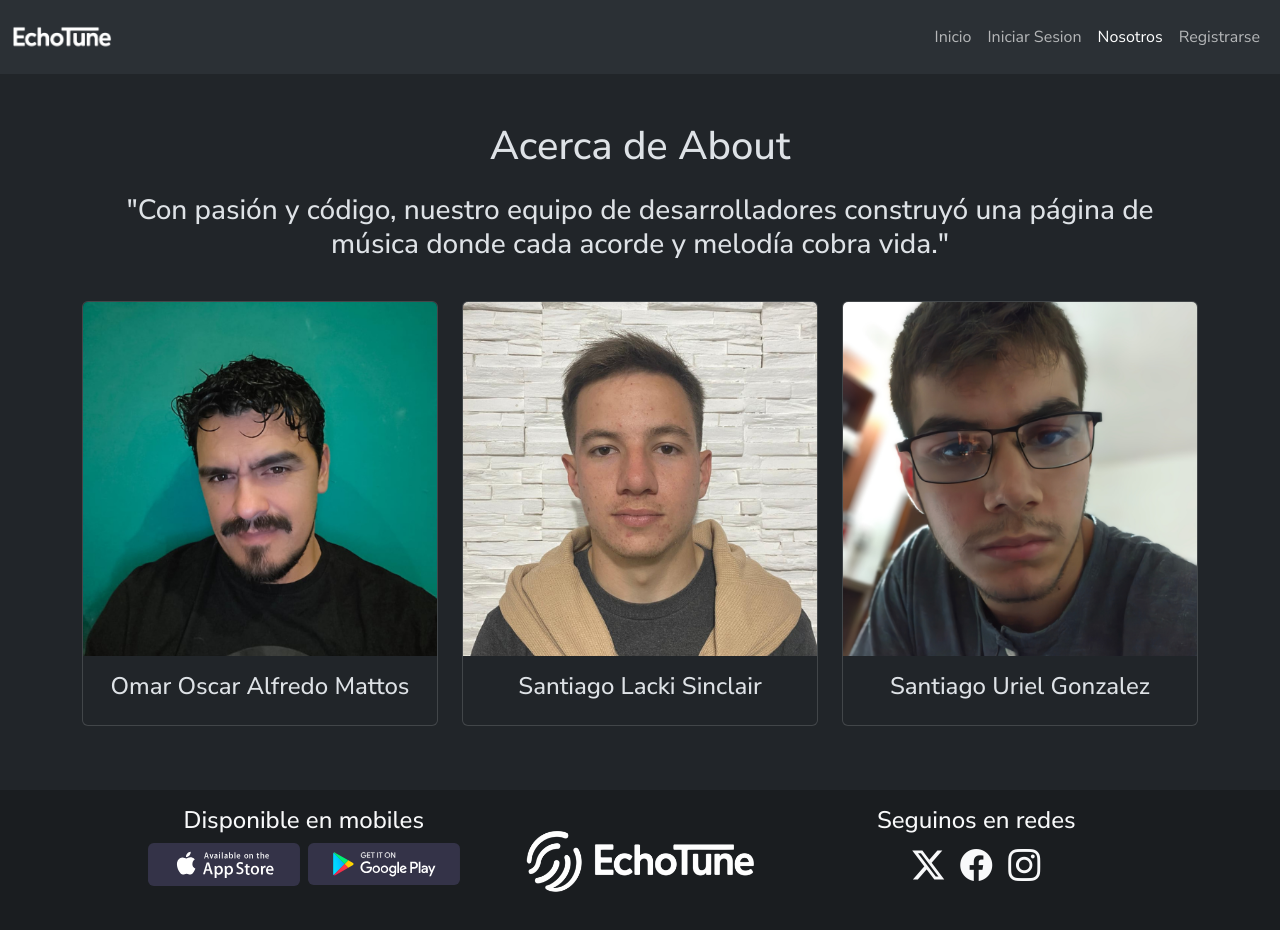
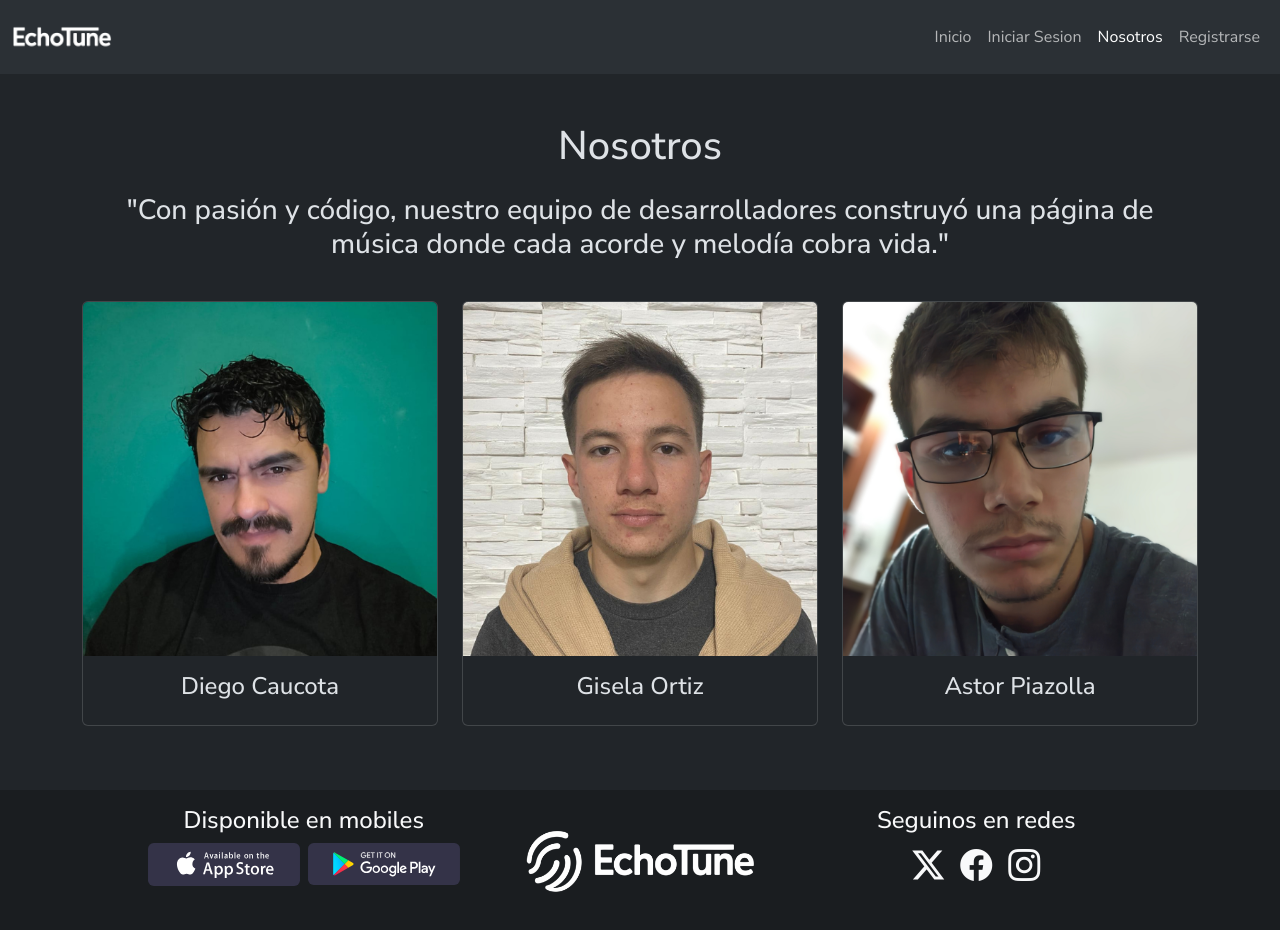
Before and after one commit to DieCau/react-audio-app, a React (Vite) app: page /nosotros in a window 1280 px wide. Shown: the top 930 px of the page. Built offline with nearby package versions, Linux system fonts and the light colour scheme.

Commit message:
fix: components pages About

```diff
--- a/src/components/pages/About.jsx
+++ b/src/components/pages/About.jsx
@@ -6,14 +6,14 @@ import omarmattos from "../../assets/omarmatt01.png"
 const About = () => {
     return (
         <Container className="my-5">
-            <h1 className='text-center fs-1'>Acerca de About</h1>
+            <h1 className='text-center fs-1'>Nosotros</h1>
             <h3 className="text-center my-4">"Con pasión y código, nuestro equipo de desarrolladores construyó una página de música donde cada acorde y melodía cobra vida."</h3>
             <Row>
                 <Col md={4} lg={4} className="my-3">
                 <Card className="w-100">
                     <img src={omarmattos} alt="Omar Mattos" className="img-fluid card-img-top"/>
                     <Card.Body>
-                        <Card.Title className="text-center fs-4">Omar Oscar Alfredo Mattos</Card.Title>
+                        <Card.Title className="text-center fs-4">Diego Caucota</Card.Title>
                     </Card.Body>
                 </Card>
                 </Col>
@@ -21,7 +21,7 @@ const About = () => {
                 <Card className="w-100">
                     <img src={santilacki} alt="Santiago Lacki" className="img-fluid card-img-top"/>
                     <Card.Body>
-                        <Card.Title className="text-center fs-4">Santiago Lacki Sinclair</Card.Title>
+                        <Card.Title className="text-center fs-4">Gisela Ortiz</Card.Title>
                     </Card.Body>
                 </Card>
                 </Col>
@@ -29,7 +29,7 @@ const About = () => {
                 <Card className="w-100">
                     <img src={santigonz} alt="Santiago Gonzalez" className="img-fluid card-img-top"/>
                     <Card.Body>
-                        <Card.Title className="text-center fs-4">Santiago Uriel Gonzalez</Card.Title>
+                        <Card.Title className="text-center fs-4">Astor Piazolla</Card.Title>
                     </Card.Body>
                 </Card>
                 </Col>
```
